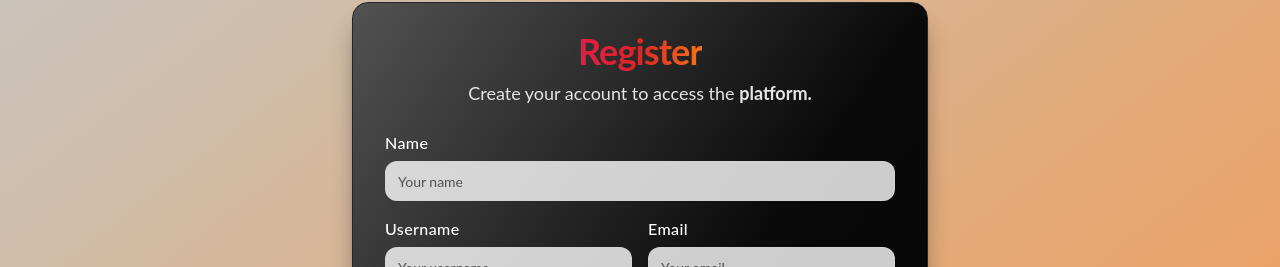
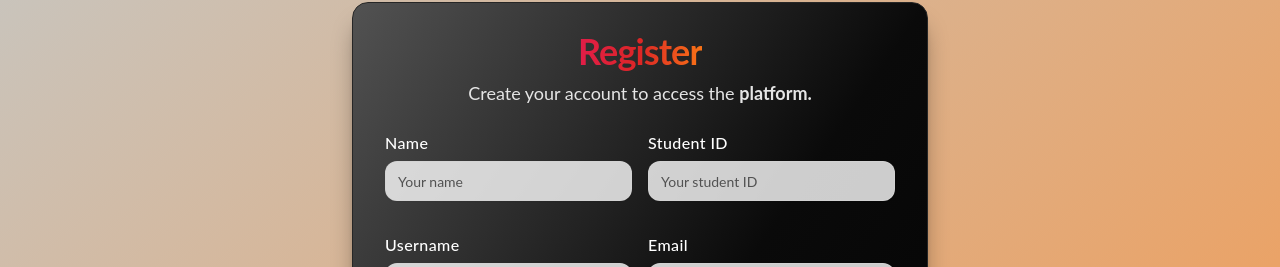
Before and after one commit to Patala2004/microservice_groupproject, a React app in the folder frontend/: page /signup in a window 1280 px wide. Shown: the part 151-418 px from the top of the page. Built offline with nearby package versions, Linux system fonts and the light colour scheme; no server answers; the HTML template or start-up script is replaced by a standard one.

Commit message:
Adds student ID to signup
Adds student ID field to the signup form and user model.

Updates the signup process to include the student ID.

Includes translation for the new field.

```diff
--- a/frontend/src/Context/userTypes.tsx
+++ b/frontend/src/Context/userTypes.tsx
@@ -11,6 +11,7 @@ export interface User {
     weixinId: string;
     email: string;
     phone_number: string;
+    student_id: string;
     campus: number;
     avatarUrl: string;
     preferedLanguage: LanguageEnum;
--- a/frontend/src/I18N/i18n.ts
+++ b/frontend/src/I18N/i18n.ts
@@ -41,6 +41,7 @@ const resources = {
         subtitle: "Create your account to access the",
         plateform: "platform.",
         name: "Name",
+        student_id: "Student ID",
         username: "Username",
         email: "Email",
         password: "Password",
@@ -48,6 +49,7 @@ const resources = {
         phone_number: "Phone Number",
         wechat_id: "WeChat ID",
         placeholder_name: "Your name",
+        placeholder_student_id: "Your student ID",
         placeholder_username: "Your username",
         placeholder_email: "Your email",
         placeholder_password: "Your password",
@@ -247,6 +249,7 @@ const resources = {
         subtitle: "创建您的账户以访问",
         plateform: "平台。",
         name: "姓名",
+        student_id: "学号",
         username: "用户名",
         email: "电子邮件",
         password: "密码",
@@ -254,6 +257,7 @@ const resources = {
         phone_number: "电话号码",
         wechat_id: "微信ID",
         placeholder_name: "您的姓名",
+        placeholder_student_id: "您的学号",
         placeholder_username: "您的用户名",
         placeholder_email: "您的电子邮件",
         placeholder_password: "您的密码",
@@ -291,7 +295,7 @@ const resources = {
         passwords_do_not_match: "密码不匹配。",
         generic_signup_error: "注册过程中发生错误，请重试。",
         generic_login_error: "登录过程中发生错误，请重试。",
-        login_fields_required: "所有字段都是必需的，才能登录。",
+        login_fields_required: "所有字段都是必需 de，才能登录。",
         invalid_credentials: "用户名或密码无效。",
         account_inactive: "您的账户处于非活动状态。请联系支持人员。",
         generic_fetch_error: "获取数据失败。请重试。",
--- a/frontend/src/pages/LandingPage/SignUpPage/SignUpForm.tsx
+++ b/frontend/src/pages/LandingPage/SignUpPage/SignUpForm.tsx
@@ -15,6 +15,7 @@ import { Select, SelectContent, SelectItem, SelectTrigger, SelectValue } from "@
 const SignupForm = () => {
     const [username, setUsername] = useState<string>('');
     const [name, setName] = useState<string>('');
+    const [studentId, setStudentId] = useState<string>('');
     const [email, setEmail] = useState<string>('');
     const [password, setPassword] = useState<string>('');
     const [confirmPassword, setConfirmPassword] = useState<string>('');
@@ -56,7 +57,7 @@ const SignupForm = () => {
     };
 
     const handleSignup = async () => {
-        if (!username || !name || !password || !confirmPassword || !campusId) {
+        if (!username || !name || !password || !confirmPassword || !campusId || !studentId) {
             toast.error(t('errors.all_fields_required'));
             return;
         }
@@ -91,6 +92,7 @@ const SignupForm = () => {
                 username,
                 password,
                 name,
+                student_id: studentId,
                 email,
                 phone_number: phone,
                 weixinId: weXinId,
@@ -131,6 +133,7 @@ const SignupForm = () => {
     const cleanStates = () => {
         setName('');
         setUsername('');
+        setStudentId('');
         setEmail('');
         setPassword('');
         setConfirmPassword('');
@@ -155,7 +158,11 @@ const SignupForm = () => {
                 </div>
 
                 <div className="w-full space-y-4 mt-2 mb-6">
-                    <InputTextField label={t('register.name')} setter={setName} valueToDisplay={t('register.placeholder_name')} />
+                    <div className="grid grid-cols-1 md:grid-cols-2 gap-4">
+                        <InputTextField label={t('register.name')} setter={setName} valueToDisplay={t('register.placeholder_name')} />
+                        <InputTextField label={t('register.student_id')} setter={setStudentId} valueToDisplay={t('register.placeholder_student_id')} />
+                    </div>
+
                     <div className="grid grid-cols-1 md:grid-cols-2 gap-4">
                         <InputTextField label={t('register.username')} setter={setUsername} valueToDisplay={t('register.placeholder_username')} />
                         <InputTextField label={t('register.email')} setter={setEmail} valueToDisplay={t('register.placeholder_email')} />
```
